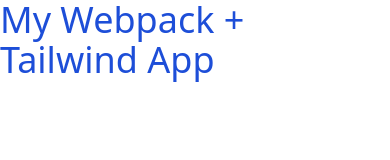
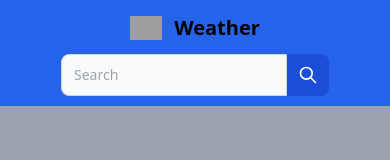
Before and after one commit to ralphorteza/weather-app, a website built with webpack: page dist/index.html in a window 390 px wide. Built offline with nearby package versions, Linux system fonts and the light colour scheme; grey boxes are pictures that could not be loaded.

Commit message:
Create responsive navigation bar

```diff
--- a/dist/index.html
+++ b/dist/index.html
@@ -6,10 +6,25 @@
   <meta name="viewport" content="width=device-width, initial-scale=1.0">
   <title>Document</title>
 </head>
-<body>
-  <h1 class="text-4xl text-blue-700">My Webpack + Tailwind App</h1>
-  <div id="test">
-  </div>
+<body class="bg-gray-400">
+  <nav class="bg-blue-600 flex flex-wrap justify-center sm:justify-between border-gray-200 px-2 gap-2 sm:px-4 py-2.5">
+    <div class="px-4 py-1">
+      <a href="#" class="flex items-center">
+        <img src="https://flowbite.com/docs/images/logo.svg" alt="flowbite" class="h-6 mr-3 sm:h-9">
+        <span class="self-center text-xl font-semibold whitespace-nowrap dark:text-white">Weather</span>
+      </a>
+    </div>
+    <form class="flex items-center px-4">
+      <label for="simple-search" class="sr-only">Search</label>
+      <div class="relative w-full">
+          <input type="text" id="simple-search" class="bg-gray-50 border border-gray-300 text-gray-900 text-sm rounded-l-lg block w-full pl-3 p-2.5  dark:bg-gray-700 dark:border-gray-600 dark:placeholder-gray-400 dark:text-white" placeholder="Search" required>
+      </div>
+      <button type="submit" class="p-2.5 text-sm font-medium text-white bg-blue-700 rounded-r-lg border border-blue-700 hover:bg-blue-800 dark:bg-blue-600 dark:hover:bg-blue-700 dark:focus:ring-blue-800">
+          <svg class="w-5 h-5" fill="none" stroke="currentColor" viewBox="0 0 24 24" xmlns="http://www.w3.org/2000/svg"><path stroke-linecap="round" stroke-linejoin="round" stroke-width="2" d="M21 21l-6-6m2-5a7 7 0 11-14 0 7 7 0 0114 0z"></path></svg>
+          <span class="sr-only">Search</span>
+      </button>
+  </form>
+  </nav>
   <script src="bundle.js"></script>
 </body>
 </html>
```
